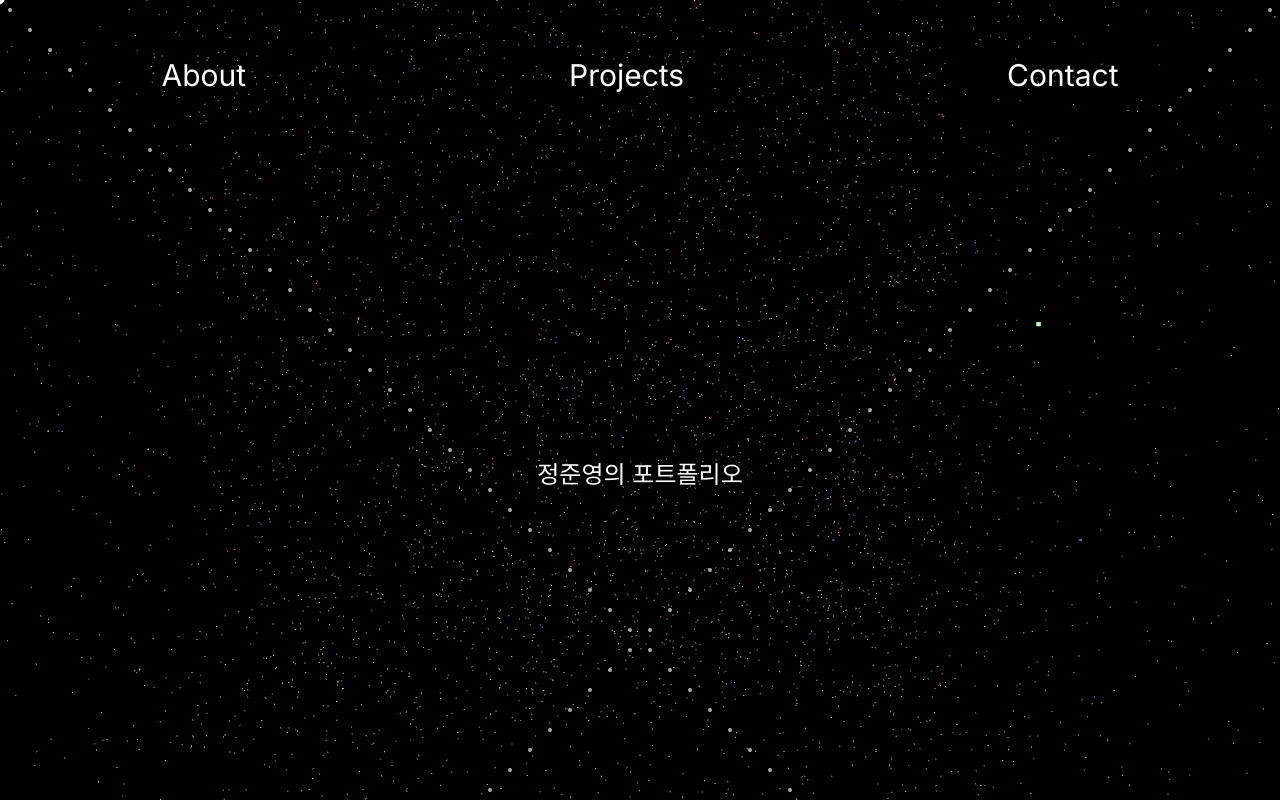
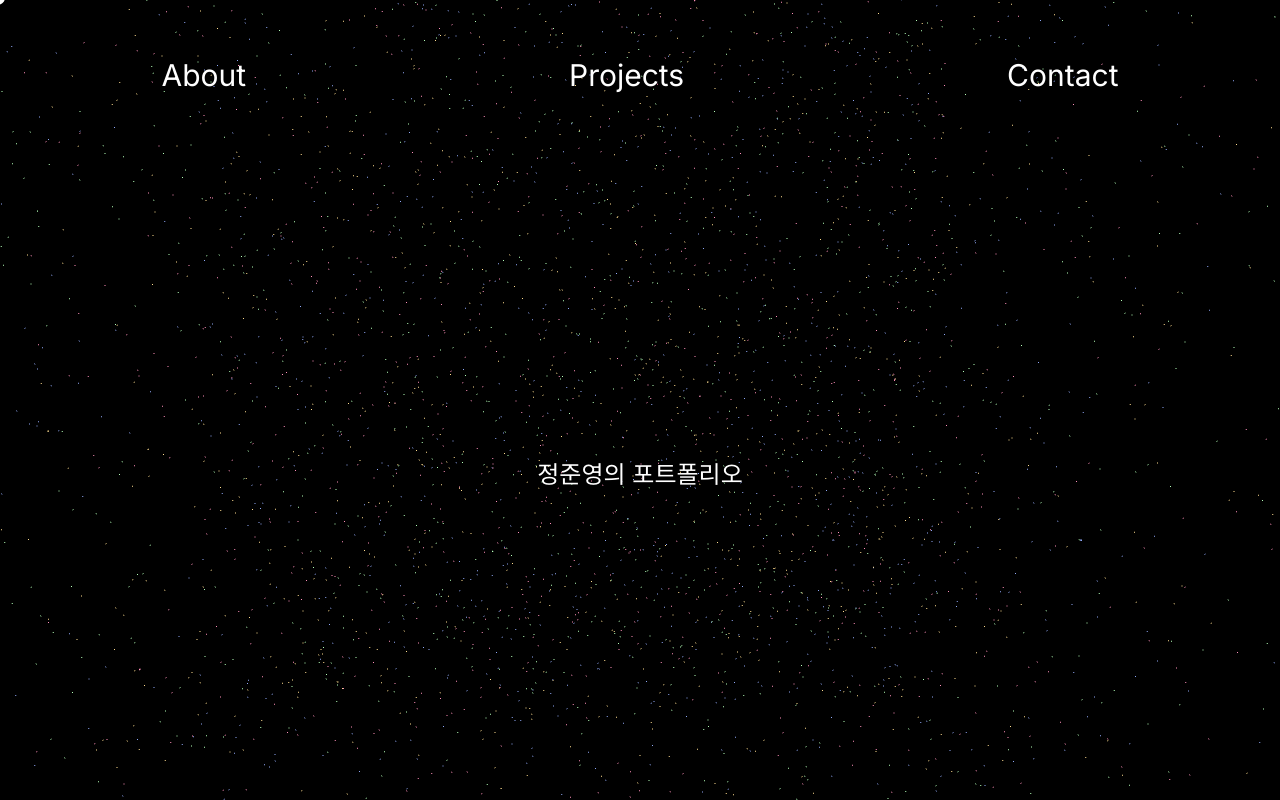
Before and after one commit to Jayjunyoung/portfolio_web_site, a Next.js app: page / in a window 1280 px wide. Built offline with nearby package versions, Linux system fonts and the light colour scheme.

Commit message:
design: 별 갯수 줄이고 일부 디자인 제거

```diff
--- a/app/page.tsx
+++ b/app/page.tsx
@@ -62,7 +62,7 @@ export default function MainPage() {
     const starColors = [];
     const color = new THREE.Color();
 
-    for (let i = 0; i < 10000; i++) {
+    for (let i = 0; i < 8000; i++) {
       const x = Math.random() * 2000 - 1000;
       const y = Math.random() * 2000 - 1000;
       const z = Math.random() * 2000 - 1000;
@@ -121,7 +121,6 @@ export default function MainPage() {
       ref={containerRef}
       className="w-full h-screen bg-black relative flex flex-col text-white fade-in envelope"
     >
-      <div className="absolute top-0 left-0 w-full h-full stars"></div>
       <Header handleNavClick={handleNavClick} />
       <div className="flex justify-center items-center flex-grow relative z-10">
         <div className="flex justify-center items-center w-full h-[250px]">
@@ -129,7 +128,6 @@ export default function MainPage() {
         </div>
       </div>
       <div id="circle" className="circle"></div>
-      <div className="absolute top-0 left-0 w-full h-full stars-flipped"></div>
     </div>
   );
 }
```
